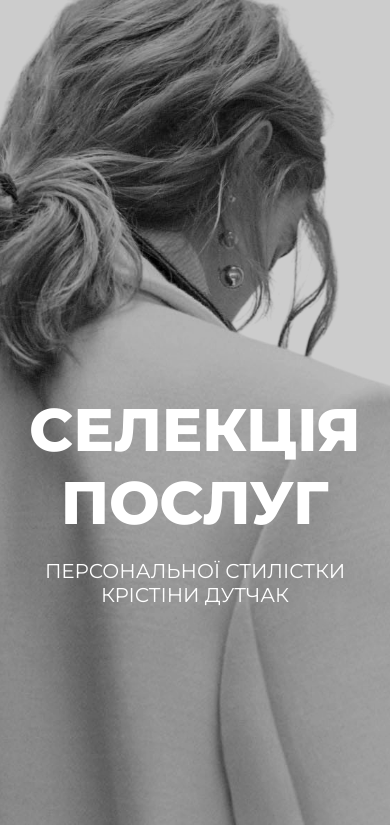
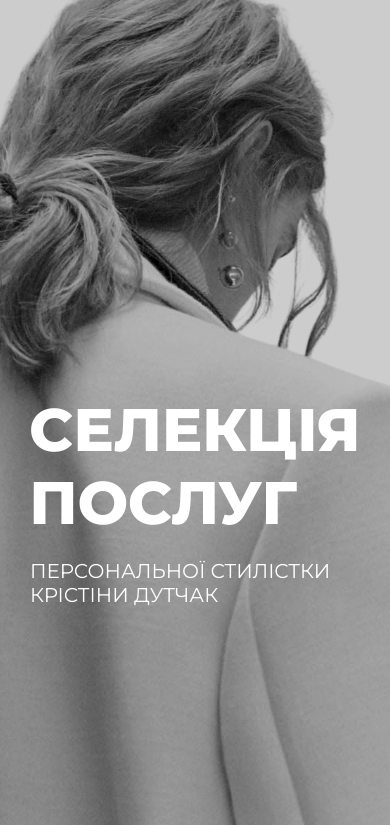
Before and after one commit to Kristina-Dutchak/SELECTION_OF_SERVICES, a React (Vite) app: page / in a window 390 px wide. Shown: the top 825 px of the page. Built offline with nearby package versions, Linux system fonts and the light colour scheme.

Commit message:
create(advert container): fix ui

```diff
--- a/src/ui-components/selection-service/selectionService.module.css
+++ b/src/ui-components/selection-service/selectionService.module.css
@@ -32,8 +32,7 @@
   z-index: 2;
   position: relative;
   color: #fff;
-  text-align: center;
-  width: 100%;
+  width: 90%;
 }
 
 .title {
@@ -59,14 +58,22 @@
     left: 200px;
   }
 
+  .titleContainer {
+    width: 330px;
+    align-items: center;
+    align-self: center;
+  }
+
   .title {
     font-size: 60px;
     font-weight: 800;
+    text-align: left;
   }
 
   .subtitle {
     margin-top: 20px;
     font-size: 20px;
+    text-align: left;
   }
 }
 
```
